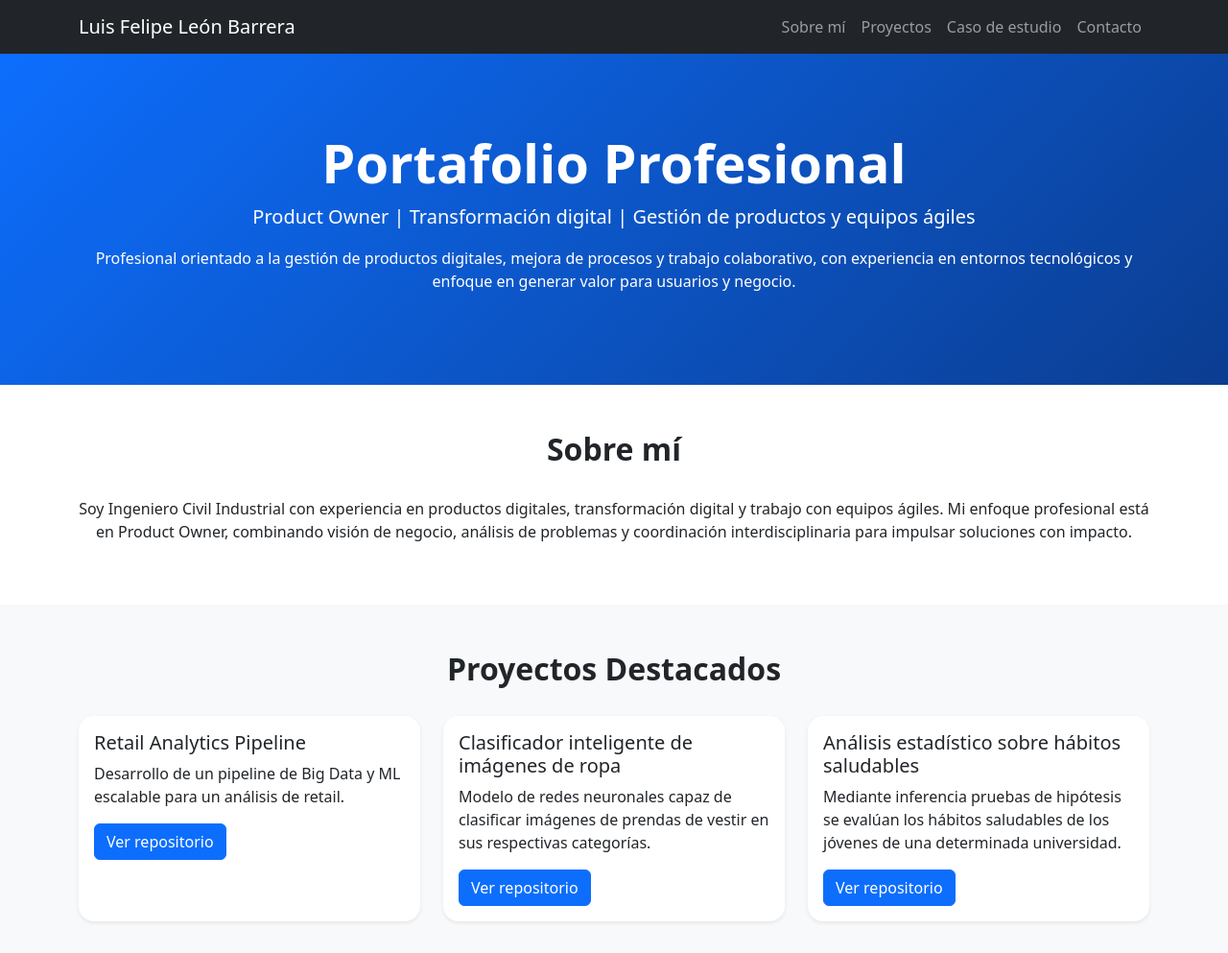
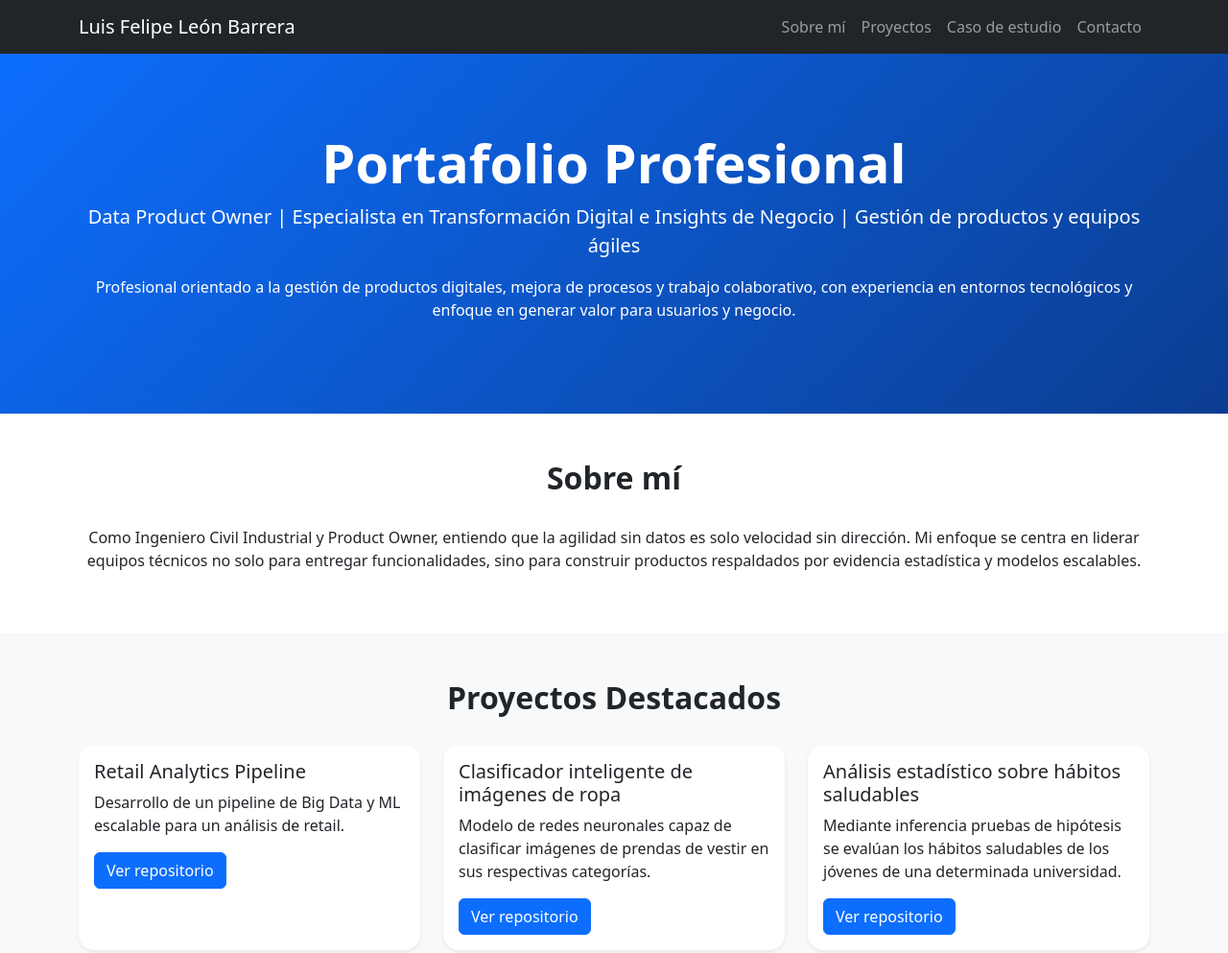
Before and after one commit to luisleonb/luisleonb.github.io, a plain HTML site: page index.html in a window 1280 px wide. Shown: the top 993 px of the page at 96% size. Drawn offline with nearby package versions, Linux system fonts and the light colour scheme.

Commit message:
mejora seccion sobre mi

```diff
--- a/index.html
+++ b/index.html
@@ -57,7 +57,7 @@
   <header class="hero">
     <div class="container">
       <h1 class="display-4 fw-bold">Portafolio Profesional</h1>
-      <p class="lead">Product Owner | Transformación digital | Gestión de productos y equipos ágiles</p>
+      <p class="lead">Data Product Owner | Especialista en Transformación Digital e Insights de Negocio | Gestión de productos y equipos ágiles</p>
       <p>
         Profesional orientado a la gestión de productos digitales, mejora de procesos y trabajo colaborativo,
         con experiencia en entornos tecnológicos y enfoque en generar valor para usuarios y negocio.
@@ -69,9 +69,9 @@
     <div class="container">
       <h2 class="section-title text-center">Sobre mí</h2>
       <p class="text-center">
-        Soy Ingeniero Civil Industrial con experiencia en productos digitales, transformación digital y trabajo con equipos ágiles.
-        Mi enfoque profesional está en Product Owner, combinando visión de negocio, análisis de problemas y coordinación interdisciplinaria
-        para impulsar soluciones con impacto.
+        Como Ingeniero Civil Industrial y Product Owner, entiendo que la agilidad sin datos es solo velocidad
+        sin dirección. Mi enfoque se centra en liderar equipos técnicos no solo para entregar funcionalidades,
+        sino para construir productos respaldados por evidencia estadística y modelos escalables.
       </p>
     </div>
   </section>
```
